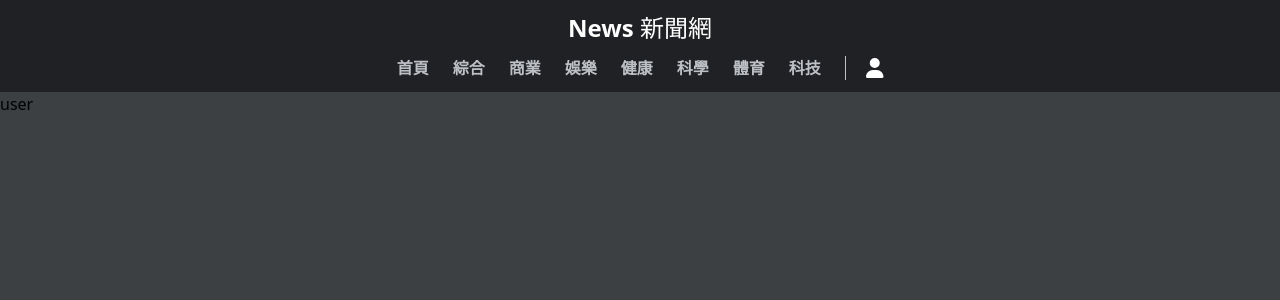
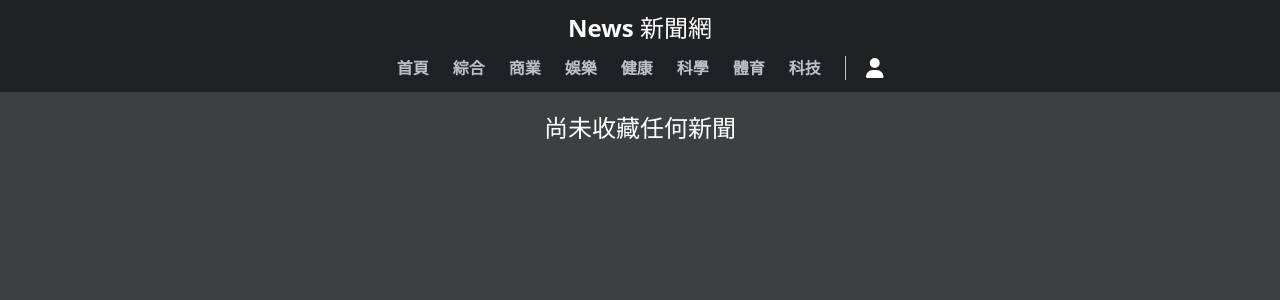
Before and after one commit to bdk27/nuxt_news, a Nuxt app: page /user in a window 1280 px wide. Shown: the top 300 px of the page. Built offline with nearby package versions, Linux system fonts and the light colour scheme.

Commit message:
新增收藏功能至 NewsList 組件；重構新聞資料請求邏輯，更新相關頁面以使用新的資料存儲，並刪除不必要的檔案

```diff
--- a/components/NewsList.vue
+++ b/components/NewsList.vue
@@ -1,4 +1,6 @@
 <script setup lang="ts">
+const newsStore = useFavoriteNewsStore();
+
 interface Article {
   title: string;
   urlToImage?: string;
@@ -42,6 +44,16 @@ function formatDate(data: string) {
 function navigateToArticle(url: string) {
   window.open(url, "_blank");
 }
+
+function toggleFavorite(article: Article) {
+  const articleData = { id: article.title, article };
+  if (newsStore.isFavorite(article.title)) {
+    confirm("確定要取消收藏嗎？") &&
+      newsStore.removeFavoriteArticle(article.title);
+  } else {
+    newsStore.addFavoriteArticle(articleData);
+  }
+}
 </script>
 
 <template>
@@ -65,13 +77,26 @@ function navigateToArticle(url: string) {
             />
           </div>
           <div class="p-4 flex-grow">
-            <div class="mb-3">
-              <p class="text-gray text-xs">
-                {{ formatDate(article.publishedAt) }}
-              </p>
-              <p class="text-xs text-gray">
-                {{ article.source.name }} / {{ article.author || "anonymous" }}
-              </p>
+            <div class="mb-3 flex items-center justify-between">
+              <div>
+                <p class="text-gray text-xs">
+                  {{ formatDate(article.publishedAt) }}
+                </p>
+                <p class="text-xs text-gray">
+                  {{ article.source.name }} /
+                  {{ article.author || "anonymous" }}
+                </p>
+              </div>
+              <button
+                @click="toggleFavorite(article)"
+                class="text-gray hover:text-amber-300"
+              >
+                <font-awesome-icon
+                  icon="fa-solid fa-star"
+                  size="lg"
+                  class="text-gray hover:text-amber-300 cursor-pointer"
+                />
+              </button>
             </div>
             <h2 class="text-white font-bold text-md lg:text-lg mb-3">
               {{ article.title }}
--- a/pages/index.vue
+++ b/pages/index.vue
@@ -1,5 +1,5 @@
 <script setup lang="ts">
-const newsStore = useNewsStore();
+const newsStore = useHeadlinesNewsStore();
 const router = useRouter();
 
 const categories = {
--- a/pages/news/[id].vue
+++ b/pages/news/[id].vue
@@ -1,6 +1,6 @@
 <script setup lang="ts">
 const route = useRoute();
-const newsStore = useNewsStore();
+const newsStore = useEverythingNewsStore();
 
 const category = computed<string>(() => route.params.id as string);
 const categories = {
@@ -14,7 +14,7 @@ const categories = {
 };
 
 onMounted(() => {
-  // newsStore.fetchEverythingNews(category.value);
+  newsStore.fetchEverythingNews(category.value);
   console.log("fetching news: ", newsStore.articles);
 });
 </script>
--- a/pages/user.vue
+++ b/pages/user.vue
@@ -1,7 +1,26 @@
-<script setup lang="ts"></script>
+<script setup lang="ts">
+const newsStore = useFavoriteNewsStore();
+</script>
 
 <template>
-  <h1>user</h1>
+  <div class="p-5">
+    <div
+      v-if="newsStore.favoriteArticles.length === 0"
+      class="text-white text-center text-2xl"
+    >
+      尚未收藏任何新聞
+    </div>
+    <div v-else>
+      <h1 class="text-2xl font-bold text-white my-5">
+        我的收藏 ({{ newsStore.favoriteArticles.length }}篇)
+      </h1>
+      <NewsList
+        :articles="newsStore.favoriteArticles.map((fav: any) => fav.article)"
+        :loading="false"
+        :error="undefined"
+      />
+    </div>
+  </div>
 </template>
 
 <style scoped></style>
--- a/plugins/fontawesome.js
+++ b/plugins/fontawesome.js
@@ -10,6 +10,7 @@ import {
   faMicrochip,
   faCaretRight,
   faUser,
+  faStar,
 } from "@fortawesome/free-solid-svg-icons";
 
 config.autoAddCss = false;
@@ -23,7 +24,8 @@ library.add(
   faBasketball,
   faMicrochip,
   faCaretRight,
-  faUser
+  faUser,
+  faStar
 );
 
 export default defineNuxtPlugin((nuxtApp) => {
--- /dev/null
+++ b/stores/everythingNews.ts
@@ -0,0 +1,36 @@
+export const useEverythingNewsStore = defineStore("everythingNews", () => {
+  const articles = ref<{ [key: string]: any[] }>({});
+  const loading = ref(false);
+  const error = ref<null | string>(null);
+  const apiKey = "5f6d37a17372422c85dce09b898d6090";
+
+  async function fetchEverythingNews(category = "general") {
+    if (articles.value[category]) {
+      return; // 如果已經有資料，則不再發送請求
+    }
+
+    loading.value = true;
+    error.value = null;
+    try {
+      const url = `https://newsapi.org/v2/everything?q=${category}&apiKey=${apiKey}`;
+      const res = await fetch(url);
+      const data = await res.json();
+      if (data.status === "ok") {
+        articles.value[category] = data.articles;
+      } else {
+        error.value = data.message || "取得新聞失敗，請稍後再試...";
+      }
+    } catch (err: any) {
+      error.value = err.message || "取得新聞失敗，請稍後再試...";
+    } finally {
+      loading.value = false;
+    }
+  }
+
+  return {
+    articles,
+    loading,
+    error,
+    fetchEverythingNews,
+  };
+});
--- /dev/null
+++ b/stores/favoriteNews.ts
@@ -0,0 +1,32 @@
+export const useFavoriteNewsStore = defineStore("favoriteNews", () => {
+  // 收藏的新聞列表
+  const favoriteArticles = ref<{ id: string; article: any }[]>([]);
+
+  // 添加新聞到收藏
+  function addFavoriteArticle(article: { id: string; article: any }) {
+    // 檢查是否已經收藏過
+    const exists = favoriteArticles.value.some((fav) => fav.id === article.id);
+    if (!exists) {
+      favoriteArticles.value.push(article);
+    }
+  }
+
+  // 從收藏中移除新聞
+  function removeFavoriteArticle(articleId: string) {
+    favoriteArticles.value = favoriteArticles.value.filter(
+      (fav) => fav.id !== articleId
+    );
+  }
+
+  // 檢查是否已收藏
+  function isFavorite(articleId: string): boolean {
+    return favoriteArticles.value.some((fav) => fav.id === articleId);
+  }
+
+  return {
+    favoriteArticles,
+    addFavoriteArticle,
+    removeFavoriteArticle,
+    isFavorite,
+  };
+});
--- /dev/null
+++ b/stores/headlinesNews.ts
@@ -0,0 +1,37 @@
+export const useHeadlinesNewsStore = defineStore("headlinesNews", () => {
+  const headlinesArticles = ref<{ [key: string]: any[] }>({});
+  const loading = ref(false);
+  const error = ref<null | string>(null);
+  const apiKey = "5f6d37a17372422c85dce09b898d6090";
+
+  async function fetchHeadlinesNews(categories: string[]) {
+    loading.value = true;
+    error.value = null;
+    try {
+      const requests = categories.map(async (category) => {
+        if (!headlinesArticles.value[category]) {
+          const url = `https://newsapi.org/v2/top-headlines?country=us&category=${category}&apiKey=${apiKey}&pageSize=6`;
+          const res = await fetch(url);
+          const data = await res.json();
+          if (data.status === "ok") {
+            headlinesArticles.value[category] = data.articles;
+          } else {
+            throw new Error(data.message || "取得新聞失敗，請稍後再試...");
+          }
+        }
+      });
+      await Promise.all(requests);
+    } catch (err: any) {
+      error.value = err.message || "取得新聞失敗，請稍後再試...";
+    } finally {
+      loading.value = false;
+    }
+  }
+
+  return {
+    headlinesArticles,
+    loading,
+    error,
+    fetchHeadlinesNews,
+  };
+});
--- a/stores/news.ts
+++ /dev/null
@@ -1,78 +0,0 @@
-import { ref } from "vue";
-import { defineStore } from "pinia";
-
-export const useNewsStore = defineStore("news", () => {
-  // 所有文章列表
-  const articles = ref<{ [key: string]: any[] }>({});
-  // 頭條文章列表
-  const headlinesArticles = ref<{ [key: string]: any[] }>({});
-  // 當前文章
-  const currentArticle = ref<{ id: string; article: any } | null>(null);
-
-  const loading = ref(false);
-  const error = ref<null | string>(null);
-  const apiKey = "5f6d37a17372422c85dce09b898d6090";
-
-  // fetch所有新聞
-  async function fetchEverythingNews(category = "general") {
-    if (articles.value[category]) {
-      return; // 如果已經有資料，則不再發送請求
-    }
-
-    loading.value = true;
-    error.value = null;
-    try {
-      const url = `https://newsapi.org/v2/everything?q=${category}&apiKey=${apiKey}`;
-      const res = await fetch(url);
-      const data = await res.json();
-      if (data.status === "ok") {
-        articles.value[category] = data.articles;
-      } else {
-        error.value = data.message || "取得新聞失敗，請稍後再試...";
-      }
-    } catch (err: any) {
-      error.value = err.message || "取得新聞失敗，請稍後再試...";
-    } finally {
-      loading.value = false;
-    }
-  }
-  // fetch熱門新聞
-  async function fetchHeadlinesNews(categories: string[]) {
-    loading.value = true;
-    error.value = null;
-    try {
-      const requests = categories.map(async (category) => {
-        if (!headlinesArticles.value[category]) {
-          const url = `https://newsapi.org/v2/top-headlines?country=us&category=${category}&apiKey=${apiKey}&pageSize=6`;
-          const res = await fetch(url);
-          const data = await res.json();
-          if (data.status === "ok") {
-            headlinesArticles.value[category] = data.articles;
-          } else {
-            throw new Error(data.message || "取得新聞失敗，請稍後再試...");
-          }
-        }
-      });
-      await Promise.all(requests);
-    } catch (err: any) {
-      error.value = err.message || "取得新聞失敗，請稍後再試...";
-    } finally {
-      loading.value = false;
-    }
-  }
-  // 暫存當前文章
-  function setCurrentArticle(data: { id: string; article: any }) {
-    currentArticle.value = data;
-  }
-
-  return {
-    articles,
-    headlinesArticles,
-    currentArticle,
-    loading,
-    error,
-    fetchEverythingNews,
-    fetchHeadlinesNews,
-    setCurrentArticle,
-  };
-});
```
